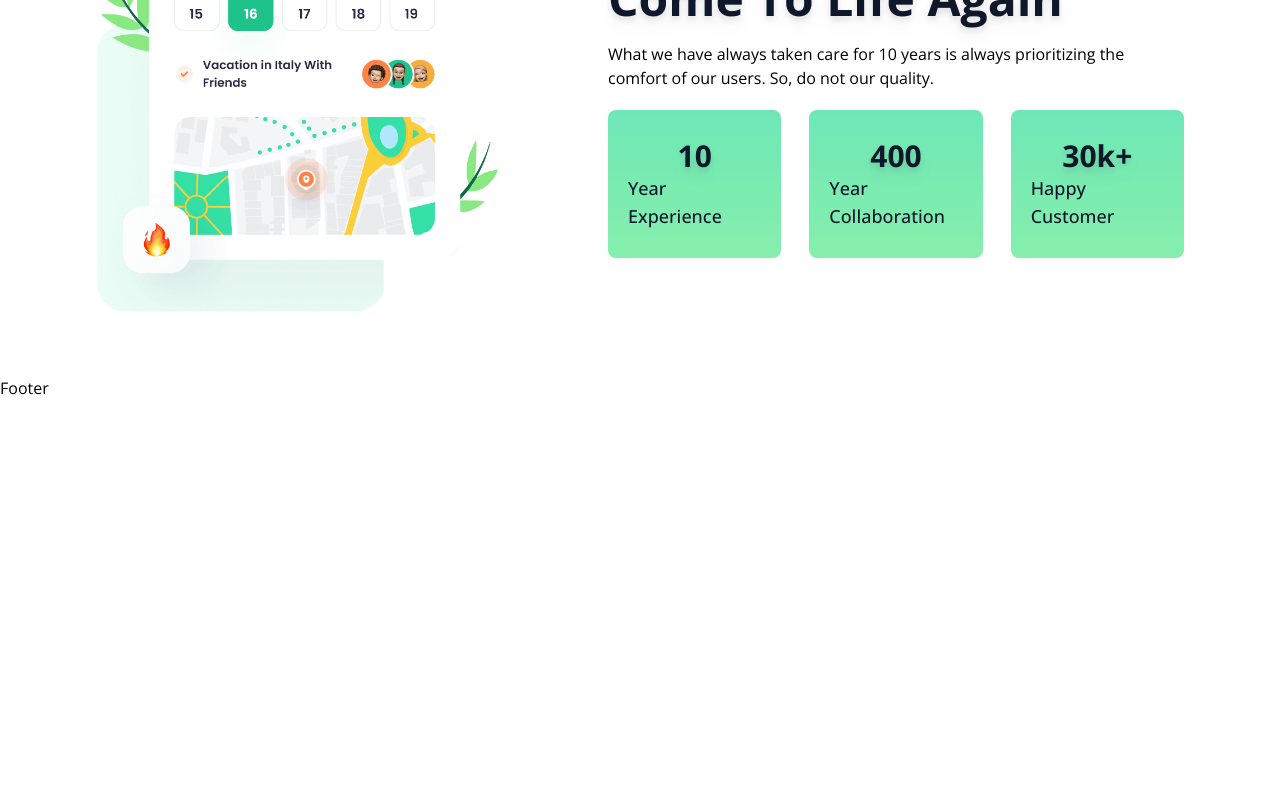
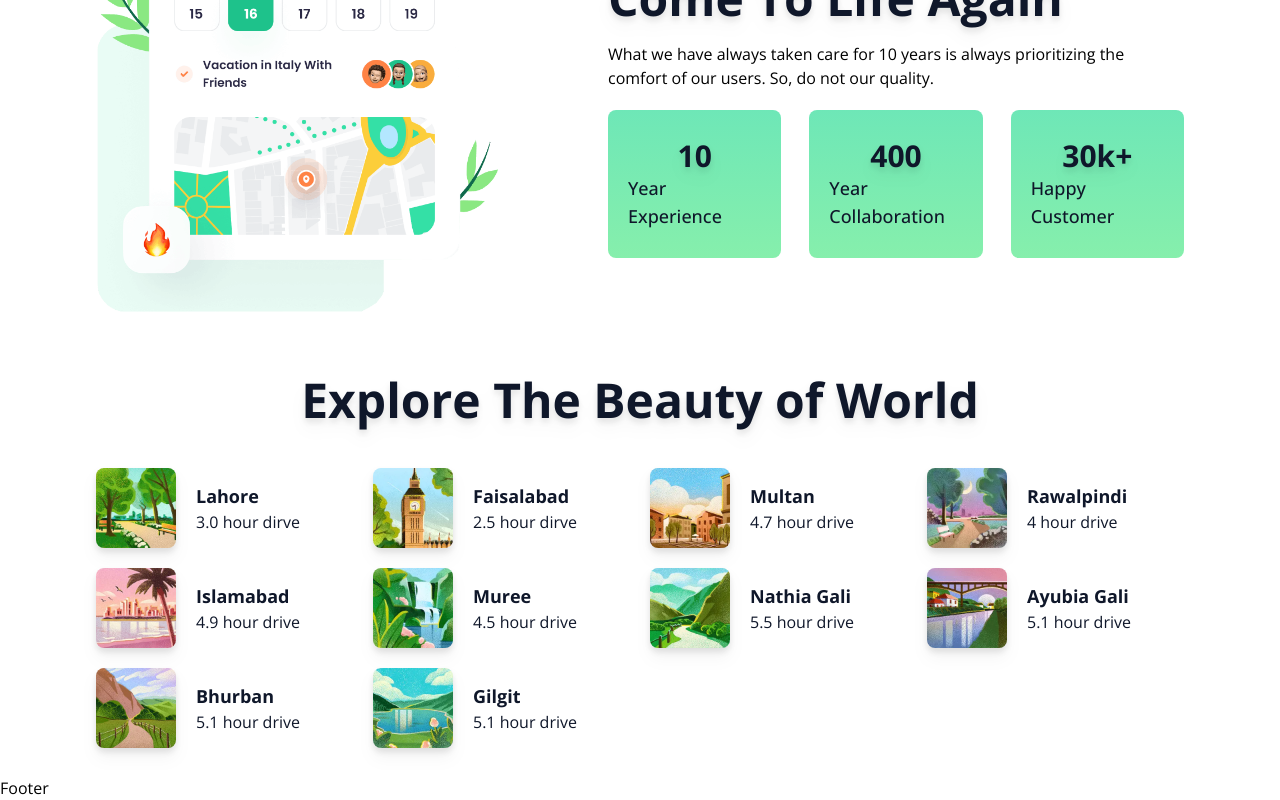
Before and after one commit to Raihanhn/Modern_Blog_App, a React (Vite) app: page / in a window 1280 px wide. Shown: the part 1372-2172 px from the top of the page. Before the commit the page ends 1772 px from the top, so only its background shows below. Built offline with nearby package versions, Linux system fonts and the light colour scheme.

Commit message:
9th commit

```diff
--- a/src/App.jsx
+++ b/src/App.jsx
@@ -1,6 +1,6 @@
 import React from 'react'
-import {Navbar, Hero, Footer, Memory} from './components'
-import { hero, navlinks, memory } from './data/travigodata'
+import {Navbar, Hero, Footer, Memory, Explore} from './components'
+import { hero, navlinks, memory, placesAPI } from './data/travigodata'
 
 const App = () => {
   return (
@@ -8,6 +8,7 @@
       <Navbar navlinks={navlinks} />
       <Hero hero={hero} />
       <Memory memory={memory} />
+      <Explore title="Explore The Beauty of World" placesAPI={placesAPI} />
       <Footer/>
     </>
   )
--- /dev/null
+++ b/src/components/Explore.jsx
@@ -0,0 +1,30 @@
+import React from 'react'
+
+const Explore = ({title, placesAPI}) => {
+  return (
+    <>
+       <div className="relative my-7 md:mt-3">
+        <div className="travigo-container">
+            <div className="flex items-center justify-center text-center mb-11 md:mb-7 ">
+                <h1 className="text-5xl lg:text-4xl md:text-3xl sm:text-2xl xsm:text-xl font-bold filter drop-shadow-lg text-slate-900">{title} </h1>
+            </div>
+            <div className="grid items-center grid-cols-4 lg:grid-cols-3 md:grid-cols-2 gap-5 ">
+                {placesAPI?.map((val, i) => (
+                    <div className="flex items-center gap-5 sm:gap-3 rounded-lg hover:bg-emerald-300 transition-all duration-300 cursor-pointer hover:scale-105" key={i} >
+                        <div className="flex items-center">
+                            <img src={val.placeImg} alt={val.location} className="w-20 h-20 sm:w-16 sm:h-16 rounded-lg filter drop-shadow-lg" />
+                        </div>
+                        <div className="flex items-start flex-col text-slate-900">
+                            <h1 className="text-lg sm:text-sm font-bold ">{val.location} </h1>
+                            <p className='font-normal lg:text-sm text-base sm:text-xs' >{val.distance} </p>
+                        </div>
+                    </div>
+                ) )}
+            </div>
+        </div>
+       </div>
+    </>
+  )
+}
+
+export default Explore
--- a/src/components/index.js
+++ b/src/components/index.js
@@ -1,4 +1,5 @@
 export {default as Navbar} from './Navbar.jsx'
 export {default as Hero} from './Hero.jsx'
 export {default as Memory} from './Memory.jsx'
+export {default as Explore} from './Explore.jsx'
 export {default as Footer} from './Footer.jsx'
```
